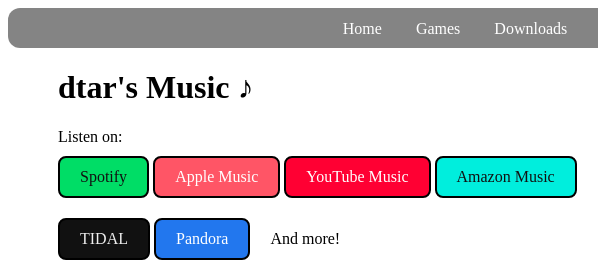
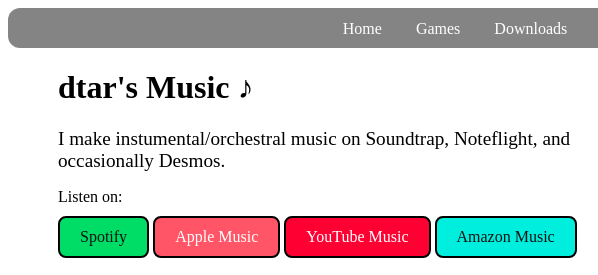
Before and after one commit to dtar-github/dtar-github.github.io, a plain HTML site: page music.html in a window 1280 px wide. Shown: the top 275 px of the page, 0-598 px from the left. Drawn offline with Linux system fonts and the light colour scheme.

Commit message:
Update music.html

```diff
--- a/music.html
+++ b/music.html
@@ -54,6 +54,7 @@
     <main>
     <div class="content">
         <h1>dtar's Music &#9834;</h1>
+        <p><span style="font-size:larger">I make instumental/orchestral music on Soundtrap, Noteflight, and occasionally Desmos.</span></p>
         <p>
             Listen on:
             <br>
```
